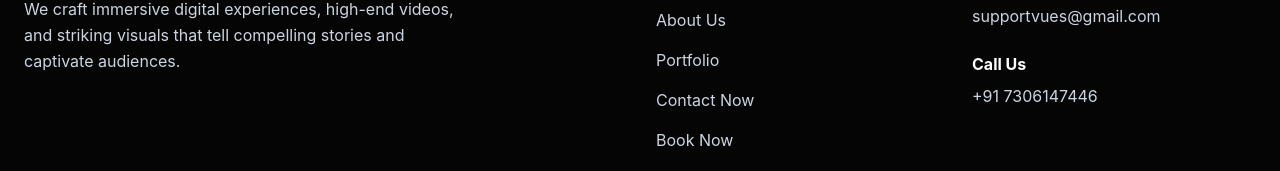
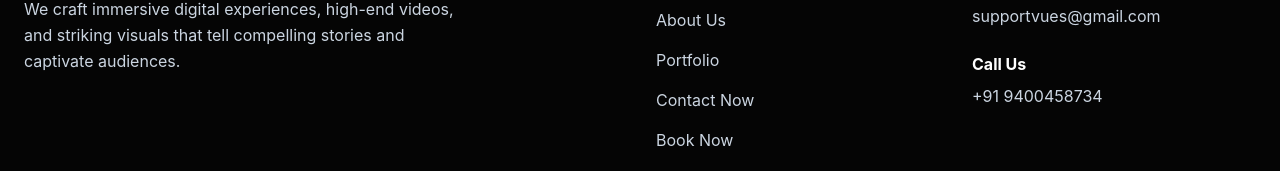
Before and after one commit to ASHIN0010/vues-website, a React (Vite) app: page / in a window 1280 px wide. Shown: the part 7540-7711 px from the top of the page. Built offline with nearby package versions, Linux system fonts and the light colour scheme.

Commit message:
Update contact phone number to +91 9400458734 across website and WhatsApp integration

```diff
--- a/src/data.js
+++ b/src/data.js
@@ -3,7 +3,7 @@ export const personalInfo = {
   title: "Creative Director & Content Creator",
   experience: "2+ Years",
   email: "supportvues@gmail.com",
-  phone: "+91 7306147446",
+  phone: "+91 9400458734",
   location: "Chalakudy, Thrissur, Kerala",
   socials: {
     instagram: "https://www.instagram.com/vues.in?igsh=MXJtaXFsaDMyZ3ZhcQ==",
```
